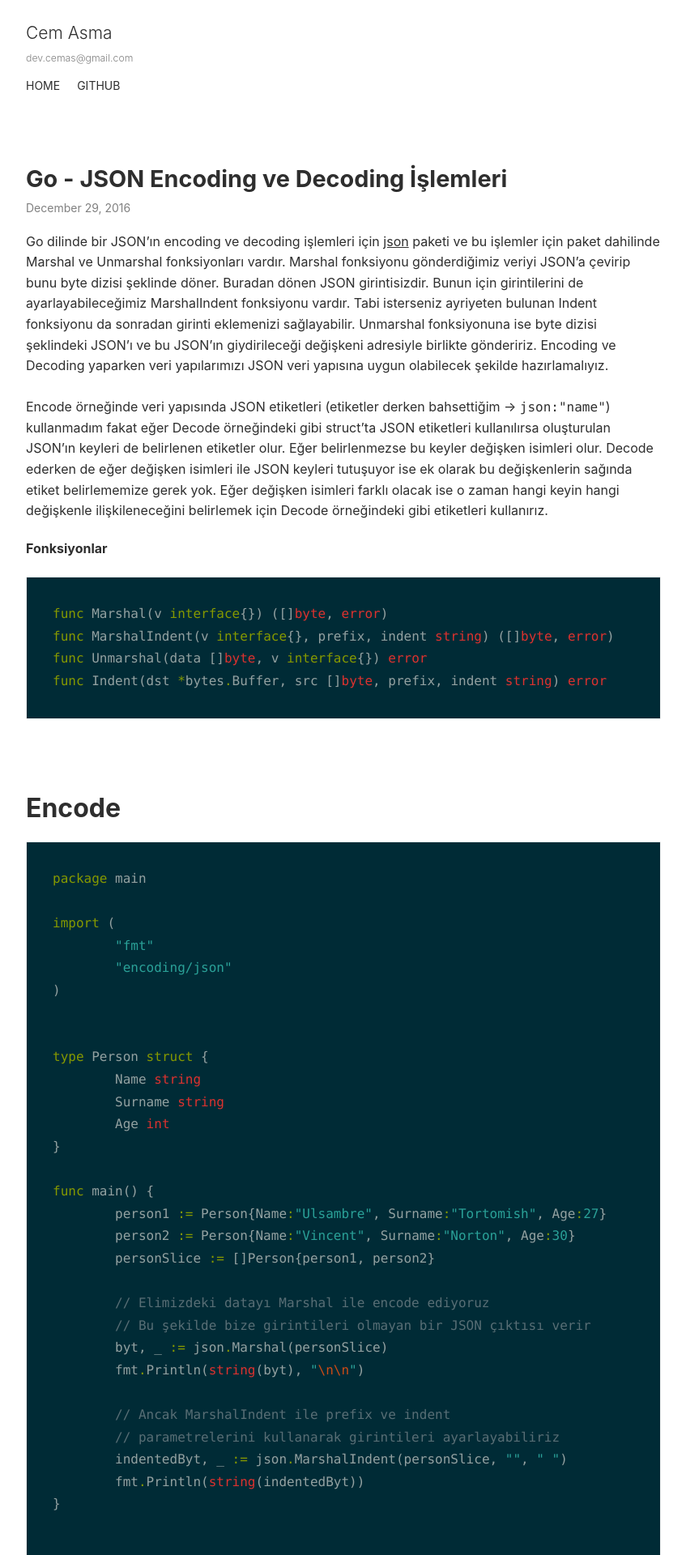
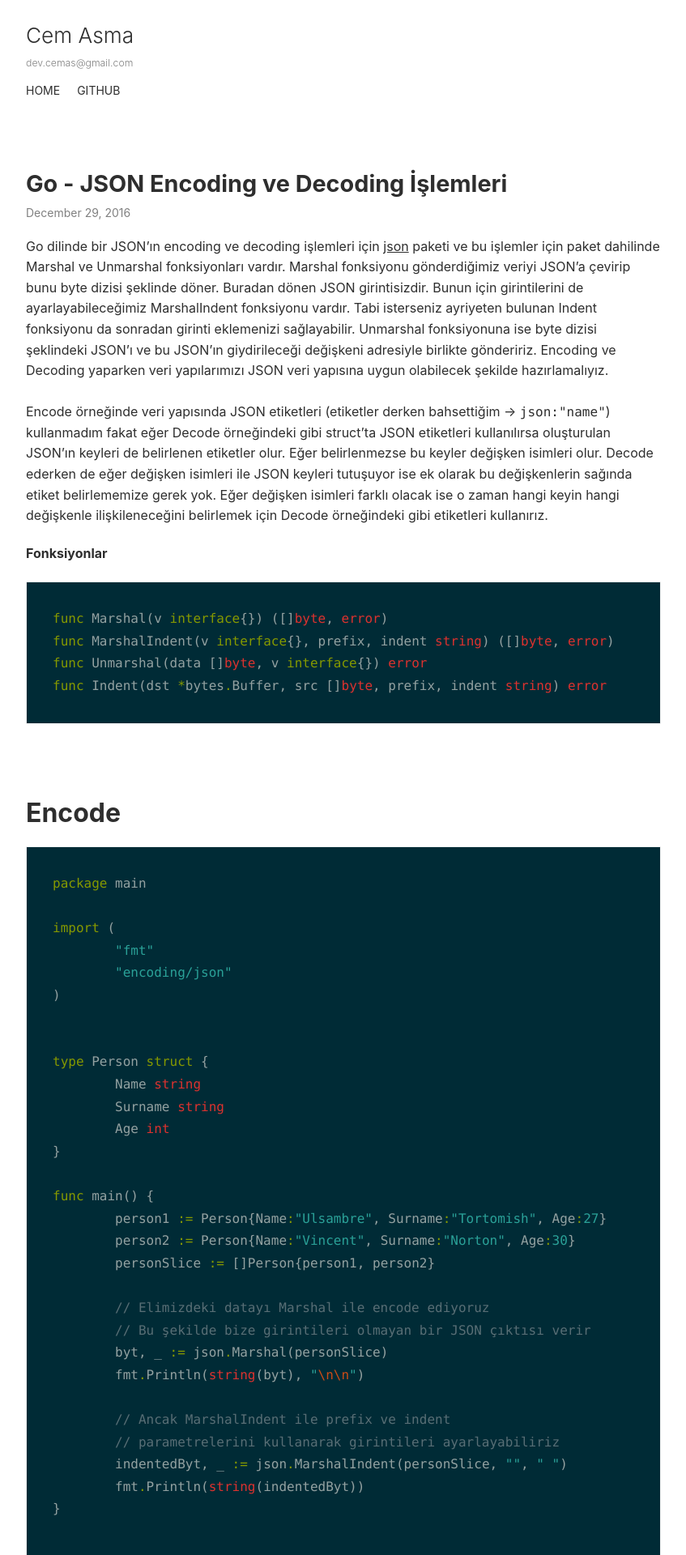
Before and after one commit to cemasma/cemasma-blog, a Jekyll site: the page built from index.html, in a window 1280 px wide. Shown: the top 1920 px of the page at 81% size, without its empty margins (216-1063 px from the left). Built offline with Jekyll 4.4.1, drawn with Linux system fonts in a browser that asks for light colours; the list of posts is cut into pages by our own code.

Commit message:
Update _global.scss

```diff
--- a/_sass/_global.scss
+++ b/_sass/_global.scss
@@ -80,6 +80,7 @@ figure {
     overflow: hidden;
     padding: 2em 0 .5em 0;
     margin-bottom: 2em;
+    text-size: 1.25em;
 }
 
 @media (min-width: 34em) {
@@ -96,6 +97,7 @@ h1 {
 .site-title {
     text-decoration: none;
     font-weight: 300;
+    font-size: 1.25em;
 }
 
 .site-nav a {
```
